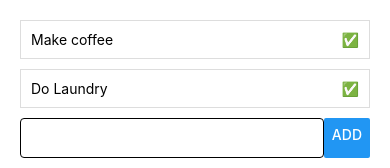
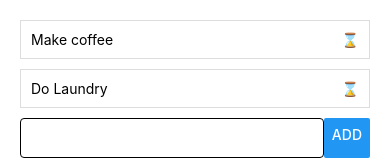
Before and after one commit to class-labs/hello-rn-old, a React Native app: screen / in a window 390 px wide. Shown: the top 168 px of the page. Built offline with nearby package versions, Linux system fonts and the light colour scheme.

Commit message:
Task 4 solution

```diff
--- a/src/App.tsx
+++ b/src/App.tsx
@@ -5,8 +5,8 @@ import { TaskList } from './components/TaskList';
 import { Task } from './types/Task';
 
 const initialTasks: Array<Task> = [
-  { id: 1, name: 'Make coffee' },
-  { id: 2, name: 'Do Laundry' },
+  { id: 1, name: 'Make coffee', isDone: false },
+  { id: 2, name: 'Do Laundry', isDone: false },
 ];
 
 export function App() {
@@ -14,7 +14,12 @@ export function App() {
   return (
     <SafeAreaView style={{ flex: 1 }}>
       <View style={{ padding: 20 }}>
-        <TaskList taskList={taskItems} />
+        <TaskList
+          taskList={taskItems}
+          onTaskListChange={(taskList) => {
+            setTaskItems(taskList);
+          }}
+        />
         <NewTaskForm
           onSubmit={(newTask) => {
             setTaskItems([...taskItems, newTask]);
--- a/src/components/NewTaskForm.tsx
+++ b/src/components/NewTaskForm.tsx
@@ -29,6 +29,7 @@ export function NewTaskForm(props: Props) {
           props.onSubmit({
             id: Math.floor(Math.random() * 100000),
             name: text,
+            isDone: false,
           });
           setText('');
         }}
--- a/src/components/TaskList.tsx
+++ b/src/components/TaskList.tsx
@@ -1,30 +1,26 @@
-import { Text, View } from 'react-native';
+import { View } from 'react-native';
 import { Task } from '../types/Task';
+import { TaskListItem } from './TaskListItem';
 
 type Props = {
   taskList: Array<Task>;
+  onTaskListChange: (taskList: Array<Task>) => void;
 };
 
-// TODO: Make each task item pressable (hint), pressing it will toggle the done status
-// TODO: Consider the "icon" ⌛️ for not done tasks, but your call.
-
 export function TaskList(props: Props) {
+  const { taskList, onTaskListChange } = props;
   return (
     <View style={{}}>
-      {props.taskList.map((task) => (
-        <View
-          style={{
-            padding: 10,
-            marginBottom: 10,
-            borderWidth: 1,
-            borderColor: '#ddd',
-            flexDirection: 'row',
-            justifyContent: 'space-between',
+      {taskList.map((task) => (
+        <TaskListItem
+          task={task}
+          onTaskChange={(newTask) => {
+            const newTaskList = taskList.map((task) =>
+              task.id === newTask.id ? newTask : task,
+            );
+            onTaskListChange(newTaskList);
           }}
-        >
-          <Text>{task.name}</Text>
-          <Text>✅</Text>
-        </View>
+        />
       ))}
     </View>
   );
--- /dev/null
+++ b/src/components/TaskListItem.tsx
@@ -0,0 +1,32 @@
+import { Pressable, Text, View } from 'react-native';
+import { Task } from '../types/Task';
+
+type Props = {
+  task: Task;
+  onTaskChange: (newTask: Task) => void;
+};
+
+export function TaskListItem(props: Props) {
+  const { task, onTaskChange } = props;
+  return (
+    <Pressable
+      onPress={() => {
+        onTaskChange({ ...task, isDone: !task.isDone });
+      }}
+    >
+      <View
+        style={{
+          padding: 10,
+          marginBottom: 10,
+          borderWidth: 1,
+          borderColor: '#ddd',
+          flexDirection: 'row',
+          justifyContent: 'space-between',
+        }}
+      >
+        <Text>{task.name}</Text>
+        <Text>{task.isDone ? '✅' : '⌛️'}</Text>
+      </View>
+    </Pressable>
+  );
+}
--- a/src/types/Task.ts
+++ b/src/types/Task.ts
@@ -1,5 +1,5 @@
 export type Task = {
   id: number;
   name: string;
-  // TODO: Add a isDone or isComplete field here
+  isDone: boolean;
 };
```
